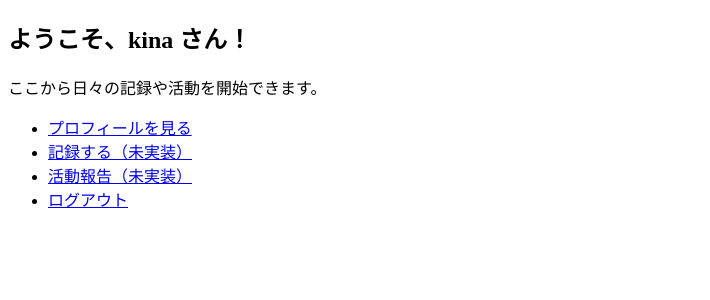
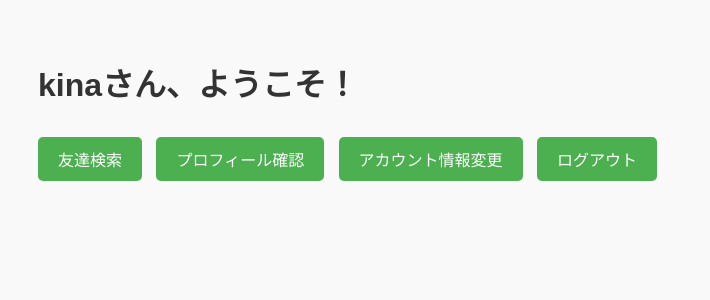
Before and after one commit to etk7/puroen, a Flask app: page /home in a window 1280 px wide. Shown: the top 300 px of the page, without its empty margins (0-710 px from the left). Run offline with Flask 3, Linux system fonts and the light colour scheme; a user stored in the database is signed in.

Commit message:
Update HomePage.html

```diff
--- a/templates/HomePage.html
+++ b/templates/HomePage.html
@@ -3,17 +3,57 @@
 <head>
     <meta charset="UTF-8">
     <title>ホーム</title>
+    <style>
+        body {
+            font-family: Arial, sans-serif;
+            padding: 30px;
+            background-color: #f9f9f9;
+        }
+        h1 {
+            color: #333;
+        }
+        .button-container {
+            margin-top: 20px;
+        }
+        .button-container form,
+        .button-container a {
+            display: inline-block;
+            margin: 10px 10px 0 0;
+        }
+        button, a.button-link {
+            padding: 10px 20px;
+            font-size: 16px;
+            background-color: #4CAF50;
+            color: white;
+            text-decoration: none;
+            border: none;
+            border-radius: 5px;
+            cursor: pointer;
+        }
+        a.button-link:hover, button:hover {
+            background-color: #45a049;
+        }
+    </style>
 </head>
 <body>
-    <h2>ようこそ、{{ username }} さん！</h2>
-    <p>ここから日々の記録や活動を開始できます。</p>
 
-    <!-- 今後追加予定のメニュー -->
-    <ul>
-        <li><a href="/Profile">プロフィールを見る</a></li>
-        <li><a href="#">記録する（未実装）</a></li>
-        <li><a href="#">活動報告（未実装）</a></li>
-        <li><a href="/logout">ログアウト</a></li>
-    </ul>
+    <h1>{{ username }}さん、ようこそ！</h1>
+
+    <div class="button-container">
+        <!-- 友達検索 -->
+        <form action="{{ url_for('user_search') }}" method="get">
+            <button type="submit">友達検索</button>
+        </form>
+
+        <!-- プロフィール確認 -->
+        <a href="{{ url_for('profile') }}" class="button-link">プロフィール確認</a>
+
+        <!-- アカウント情報変更 -->
+        <a href="{{ url_for('edit_profile') }}" class="button-link">アカウント情報変更</a>
+
+        <!-- ログアウト -->
+        <a href="{{ url_for('logout') }}" class="button-link">ログアウト</a>
+    </div>
+
 </body>
 </html>
```
